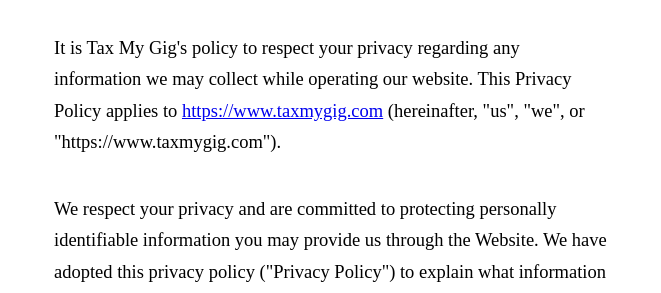
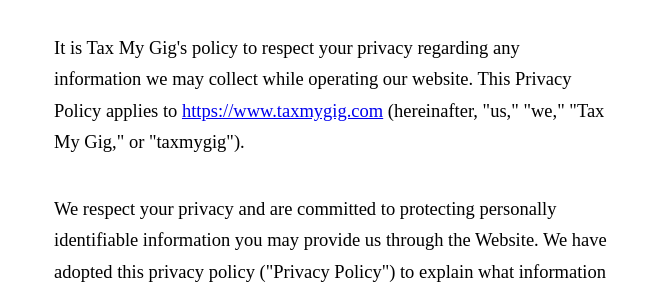
Before and after one commit to oblivionreb/oblivionreb.github.io, a Jekyll site: the page built from privacy-policy.html, in a window 1280 px wide and 900 px high. Shown: the part 418-711 px from the top of the window, without its empty margins (316-977 px from the left). Built offline with Jekyll 4.4.1, drawn with Linux system fonts in a browser that asks for light colours; nearby versions of some CDN libraries.

Commit message:
Update privacy-policy.html

```diff
--- a/privacy-policy.html
+++ b/privacy-policy.html
@@ -49,7 +49,7 @@
 			<h2>Privacy Policy</h2>
 
 
-			<p>It is Tax My Gig's policy to respect your privacy regarding any information we may collect while operating our website. This Privacy Policy applies to <a href="https://www.taxmygig.com">https://www.taxmygig.com</a> (hereinafter, "us", "we", or "https://www.taxmygig.com").</p>
+			<p>It is Tax My Gig's policy to respect your privacy regarding any information we may collect while operating our website. This Privacy Policy applies to <a href="https://www.taxmygig.com">https://www.taxmygig.com</a> (hereinafter, "us," "we," "Tax My Gig," or "taxmygig").</p>
 				<p>We respect your privacy and are committed to protecting personally identifiable information you may provide us through the Website. We have adopted this privacy policy ("Privacy Policy") to explain what information may be collected on our Website, how we use this information, and under what circumstances we may disclose the information to third parties. This Privacy Policy applies only to information we collect through the Website and does not apply to our collection of information from other sources.</p>
 			<p>This Privacy Policy, together with the Terms and conditions posted on our Website, set forth the general rules and policies governing your use of our Website. Depending on your activities when visiting our Website, you may be required to agree to additional terms and conditions.</p>
 
```
